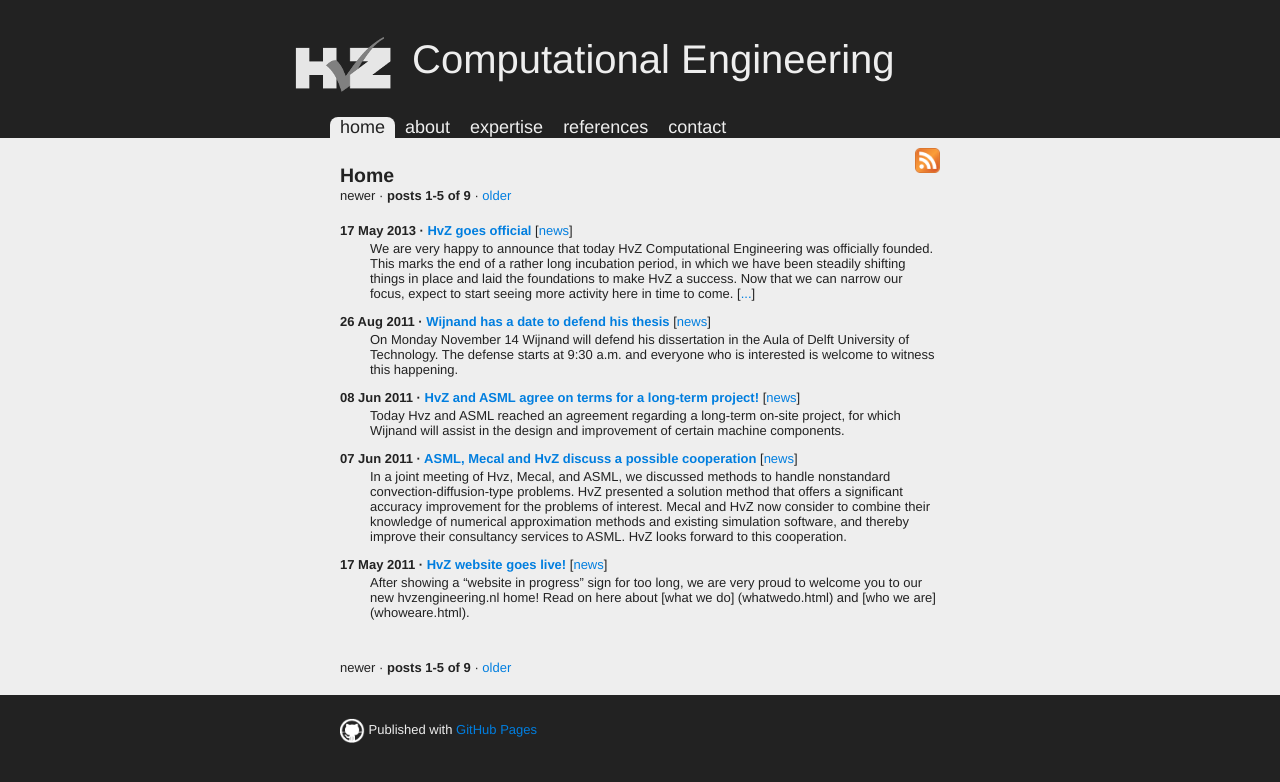
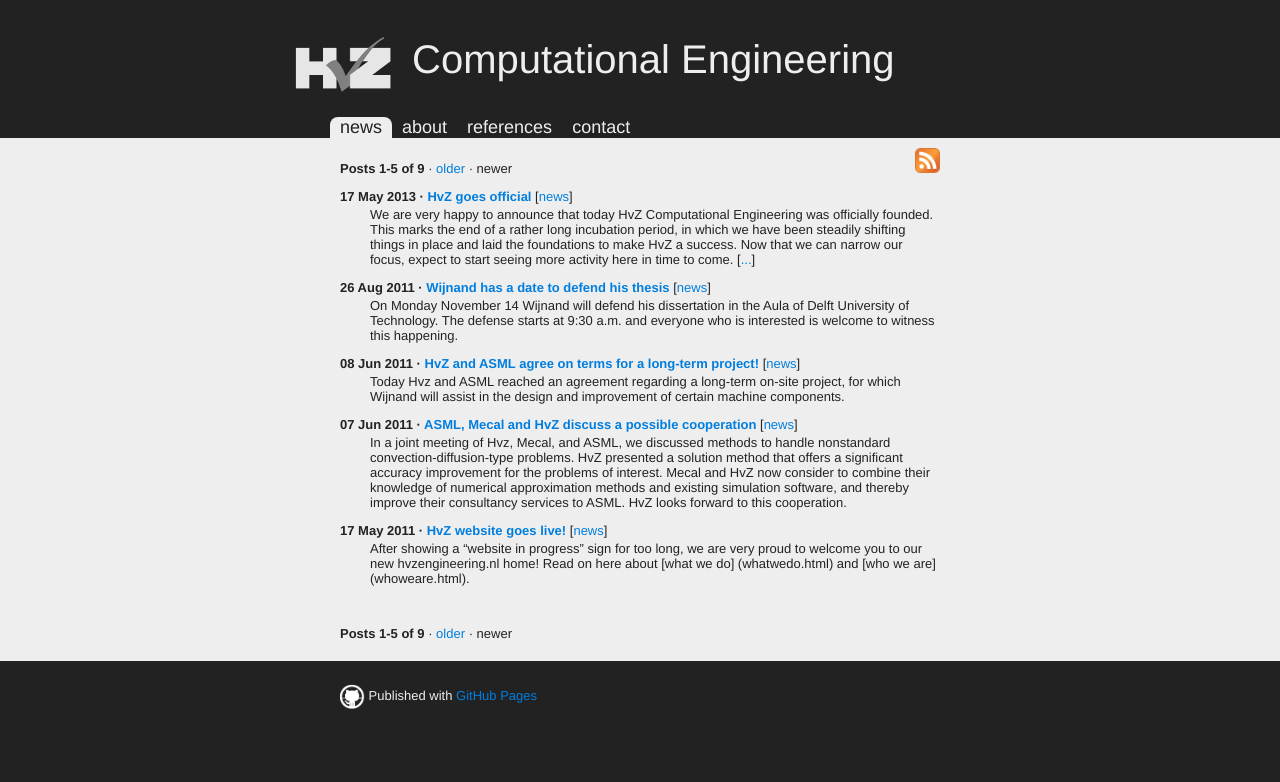
Before and after one commit to wijnandhoitinga/hvzengineering.github.io, a Jekyll site: the page built from index.html, in a window 1280 px wide. Shown: the top 782 px of the page. Built offline with Jekyll 4.4.1, drawn with Linux system fonts in a browser that asks for light colours; Markdown is read by kramdown in place of the engine named in the settings; the list of posts is cut into pages by our own code.

Commit message:
rename home to news

```diff
--- a/_config.yml
+++ b/_config.yml
@@ -12,12 +12,10 @@ paginate: 5
 permalink: none
 
 tabs:
-  - title: Home
+  - title: News
     url: /
   - title: About
     url: /about.html
-  - title: Expertise
-    url: /expertise.html
   - title: References
     url: /references.html
   - title: Contact
--- a/index.html
+++ b/index.html
@@ -1,26 +1,25 @@
 ---
 layout: default
-title: Home
+title: News
 ---
 
 <a href="/atom.xml"><img src="/images/feedicon.png" class="icon floatright"></img></a>
-<h2>Home</h2>
 
 {% capture nav %}
 <p class="nav">
-{% if paginator.previous_page %}
-  <a href={% if paginator.previous_page == 1 %}"/"{% else %}"{{ paginator.previous_page_path }}"{% endif %}>newer</a>
-{% else %}
-  newer
-{% endif %}
-&middot;
-<b>posts
+<b>Posts
 {{ paginator.page | minus: 1 | times: paginator.per_page | plus: 1 }}-{{ paginator.page | minus: 1 | times: paginator.per_page | plus: paginator.posts.size }} of {{ paginator.total_posts }}</b>
 &middot;
 {% if paginator.next_page %}
   <a href="{{ paginator.next_page_path }}">older</a>
 {% else %}
   older
+{% endif %}
+&middot;
+{% if paginator.previous_page %}
+  <a href={% if paginator.previous_page == 1 %}"/"{% else %}"{{ paginator.previous_page_path }}"{% endif %}>newer</a>
+{% else %}
+  newer
 {% endif %}
 </p>
 {% endcapture %}
```
